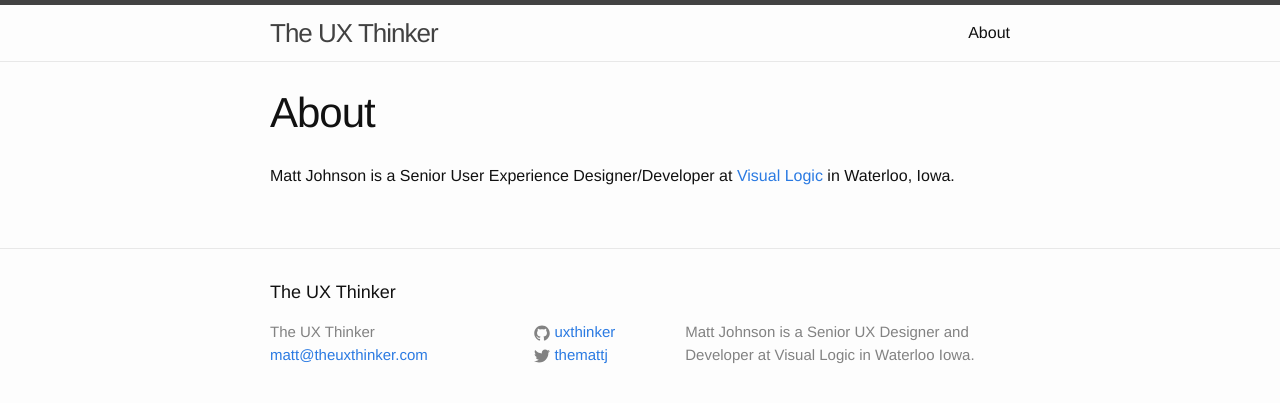
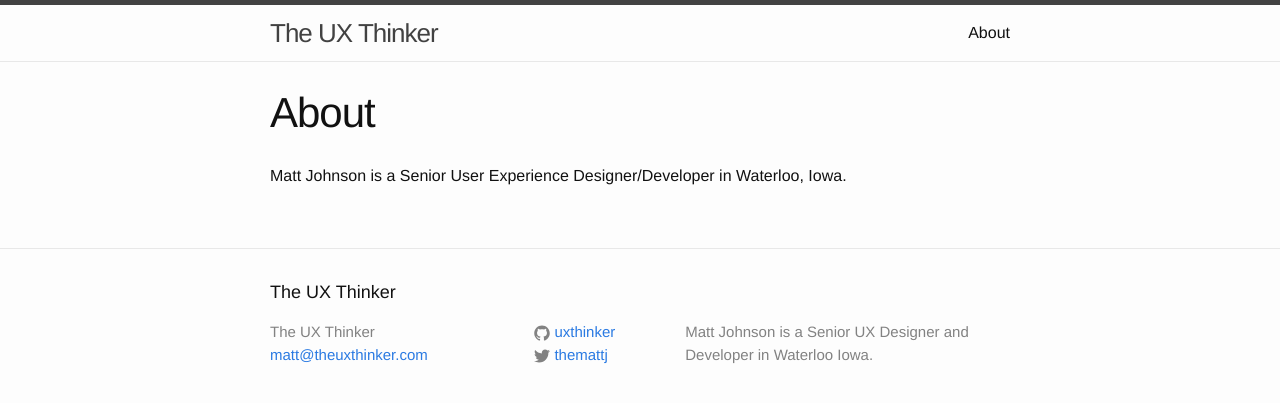
Before and after one commit to uxthinker/ux-thinker.github.io, a Jekyll site: the page built from about.md, in a window 1280 px wide. Shown: the top 403 px of the page. Built offline with Jekyll 4.4.1, drawn with Linux system fonts in a browser that asks for light colours.

Commit message:
Text changes

```diff
--- a/_config.yml
+++ b/_config.yml
@@ -9,7 +9,7 @@
 title: The UX Thinker
 email: matt@theuxthinker.com
 description: > # this means to ignore newlines until "baseurl:"
-  Matt Johnson is a Senior UX Designer and Developer at Visual Logic in Waterloo Iowa.
+  Matt Johnson is a Senior UX Designer and Developer in Waterloo Iowa.
 baseurl: "" # the subpath of your site, e.g. /blog
 url: "http://uxthinker.github.io" # the base hostname & protocol for your site
 twitter_username: themattj
--- a/about.md
+++ b/about.md
@@ -4,4 +4,4 @@ title: About
 permalink: /about/
 ---
 
-Matt Johnson is a Senior User Experience Designer/Developer at [Visual Logic](http://www.vlgux.com) in Waterloo, Iowa.
+Matt Johnson is a Senior User Experience Designer/Developer in Waterloo, Iowa.
```
